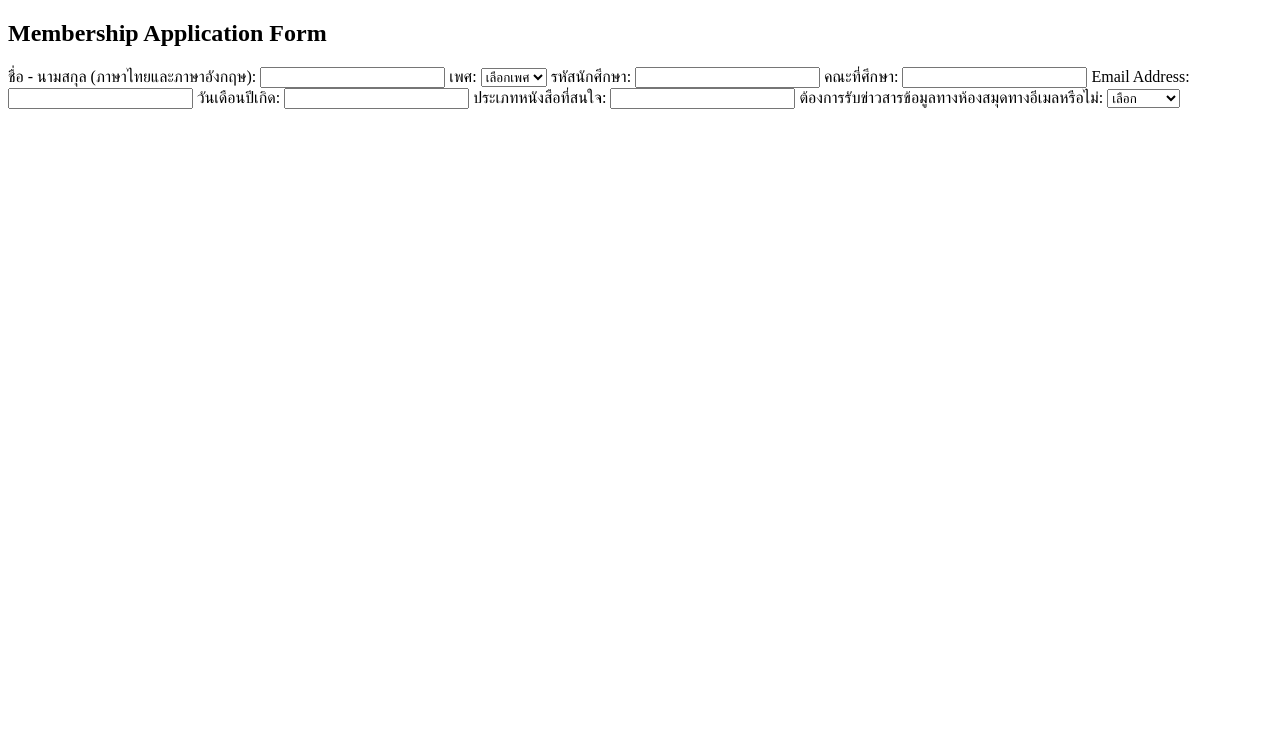
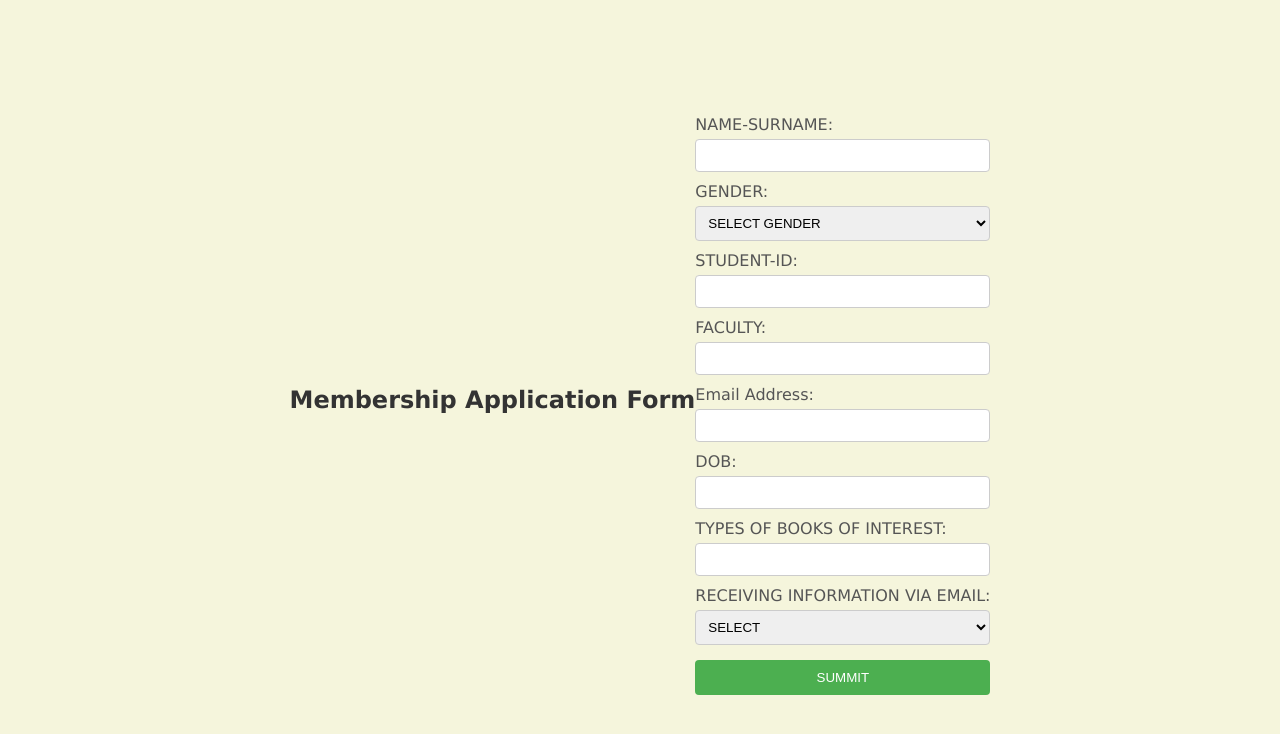
Before and after one commit to Natcha812/6709650011_LibraryMembershipApplicationForm, a plain HTML site: page form.html in a window 1280 px wide. Drawn offline with Linux system fonts and the light colour scheme.

Commit message:
Modified form.css

```diff
--- a/form.css
+++ b/form.css
@@ -0,0 +1,59 @@
+body {
+    font-family: Verdana, Geneva, Tahoma, sans-serif;
+    background-color: beige;
+    display: flex;
+    justify-content: center;
+    align-items: center;
+    height: 100vh;
+    margin: 0;
+}
+orm {
+    background-color: #fff;
+    padding: 20px;
+    border-radius: 5px;
+    box-shadow: 0 0 10px rgba(0, 0, 0, 0.1);
+    max-width: 400px;
+    width: 100%;
+}
+
+h2 {
+    text-align: center;
+    color: #333;
+}
+
+label {
+    display: block;
+    margin-top: 10px;
+    color: #555;
+}
+
+input[type="text"],
+input[type="email"],
+input[type="date"],
+select {
+    width: 100%;
+    padding: 8px;
+    margin-top: 5px;
+    border: 1px solid #ccc;
+    border-radius: 4px;
+    box-sizing: border-box;
+}
+
+input[type="radio"] {
+    margin: 0 5px 0 0;
+}
+
+button {
+    width: 100%;
+    padding: 10px;
+    margin-top: 15px;
+    background-color: #4CAF50;
+    color: white;
+    border: none;
+    border-radius: 4px;
+    cursor: pointer;
+}
+
+button:hover {
+    background-color: #45a049;
+}
--- a/form.html
+++ b/form.html
@@ -7,39 +7,41 @@
     <link rel="stylesheet" href="form.css">
 </head>
 <body>
-    <h2>Membership Application Form</h2>
+    <h2><center>Membership Application Form</center></h2>
     <form>
-        <label for="name">ชื่อ - นามสกุล (ภาษาไทยและภาษาอังกฤษ):</label>
+        <label for="name">NAME-SURNAME:</label>
         <input type="text" id="name" name="name" required>
-        <label for="gender">เพศ:</label>
+        <label for="gender">GENDER:</label>
         <select id="gender" name="gender" required>
-            <option value="">เลือกเพศ</option>
-            <option value="male">ชาย</option>
-            <option value="female">หญิง</option>
-            <option value="other">อื่น ๆ</option>
+            <option value="">SELECT GENDER</option>
+            <option value="male">MALE</option>
+            <option value="female">FEMALE</option>
+            <option value="other">OTHER</option>
         </select>
 
-        <label for="student-id">รหัสนักศึกษา:</label>
+        <label for="student-id">STUDENT-ID:</label>
         <input type="text" id="student-id" name="student-id" required>
 
-        <label for="faculty">คณะที่ศึกษา:</label>
+        <label for="faculty">FACULTY:</label>
         <input type="text" id="faculty" name="faculty" required>
 
         <label for="email-address">Email Address:</label>
         <input type="text" id="email-address" name="email-address" required>
 
-        <label for="dob">วันเดือนปีเกิด:</label>
+        <label for="dob">DOB:</label>
         <input type="text" id="dob" name="dob" required>
 
-        <label for="booktype">ประเภทหนังสือที่สนใจ:</label>
+        <label for="booktype">TYPES OF BOOKS OF INTEREST:</label>
         <input type="text" id="booktype" name="booktype" required>
 
-        <label for="news">ต้องการรับข่าวสารข้อมูลทางห้องสมุดทางอีเมลหรือไม่:</label>
+        <label for="news">RECEIVING INFORMATION VIA EMAIL:</label>
         <select id="news" name="news" required>
-            <option value="">เลือก</option>
-            <option value="Yes">ต้องการ</option>
-            <option value="No">ไม่ต้องการ</option>
+            <option value="">SELECT</option>
+            <option value="Yes">YES</option>
+            <option value="No">NO</option>
         </select>
+        <button type="submit">SUMMIT</button>
+    </form>
 
 </body>
 </html>
```
